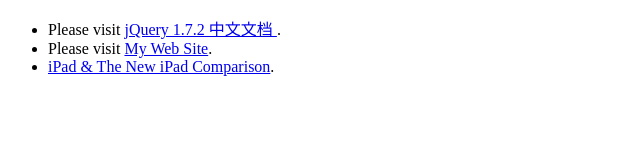
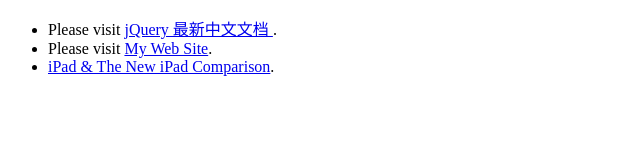
Before and after one commit to yhz61010/yhz61010.github.com, a plain HTML site: page index.html in a window 1280 px wide. Shown: the full height of the page, 0-640 px from the left. Drawn offline with Linux system fonts and the light colour scheme.

Commit message:
Update jQuery version

```diff
--- a/index.html
+++ b/index.html
@@ -2,13 +2,13 @@
 <html>
 <head>
 <meta charset="utf-8"/>
-<meta name="Keywords" content="ho1ho.com,iPad Comparison,jQuery中文API手册,jQuery速&#26597;手册,jQuery最新版CHM下&#36733;,jQuery最新中文版,jQuery最新中文参考手册">
-<meta name="Description" content="ho1ho.com,iPad Comparison,jQuery 1.7.2 CHM下&#36733;,jQuery中文参考手册,jQuery中文版1.7.2参考手册,jQuery 1.7.2 速&#26597;表,jQuery中文参考手册">
+<meta name="Keywords" content="ho1ho.com,iPad Comparison,jQuery中文文档,jQuery中文API手册,jQuery速查手册,jQuery最新版CHM下载,jQuery最新中文版,jQuery最新中文参考手册">
+<meta name="Description" content="ho1ho.com,iPad Comparison,jQuery中文文档,jQuery中文API手册,jQuery速查手册,jQuery最新版CHM下载,jQuery最新中文版,jQuery最新中文参考手册">
 <title>Leo's Portal</title>
 </head>
 <body>
 <ul>
-	<li>Please visit <a href="http://yhz61010.github.com/jquery/">jQuery 1.7.2 中文文档 </a>.</li>
+	<li>Please visit <a href="http://yhz61010.github.com/jquery/">jQuery 最新中文文档 </a>.</li>
 	<li>Please visit <a href="http://www.ho1ho.com">My Web Site</a>.</li>
 	<li><a href="http://ho1ho.com/ipad">iPad & The New iPad Comparison</a>.</li>
 </ul>
```
